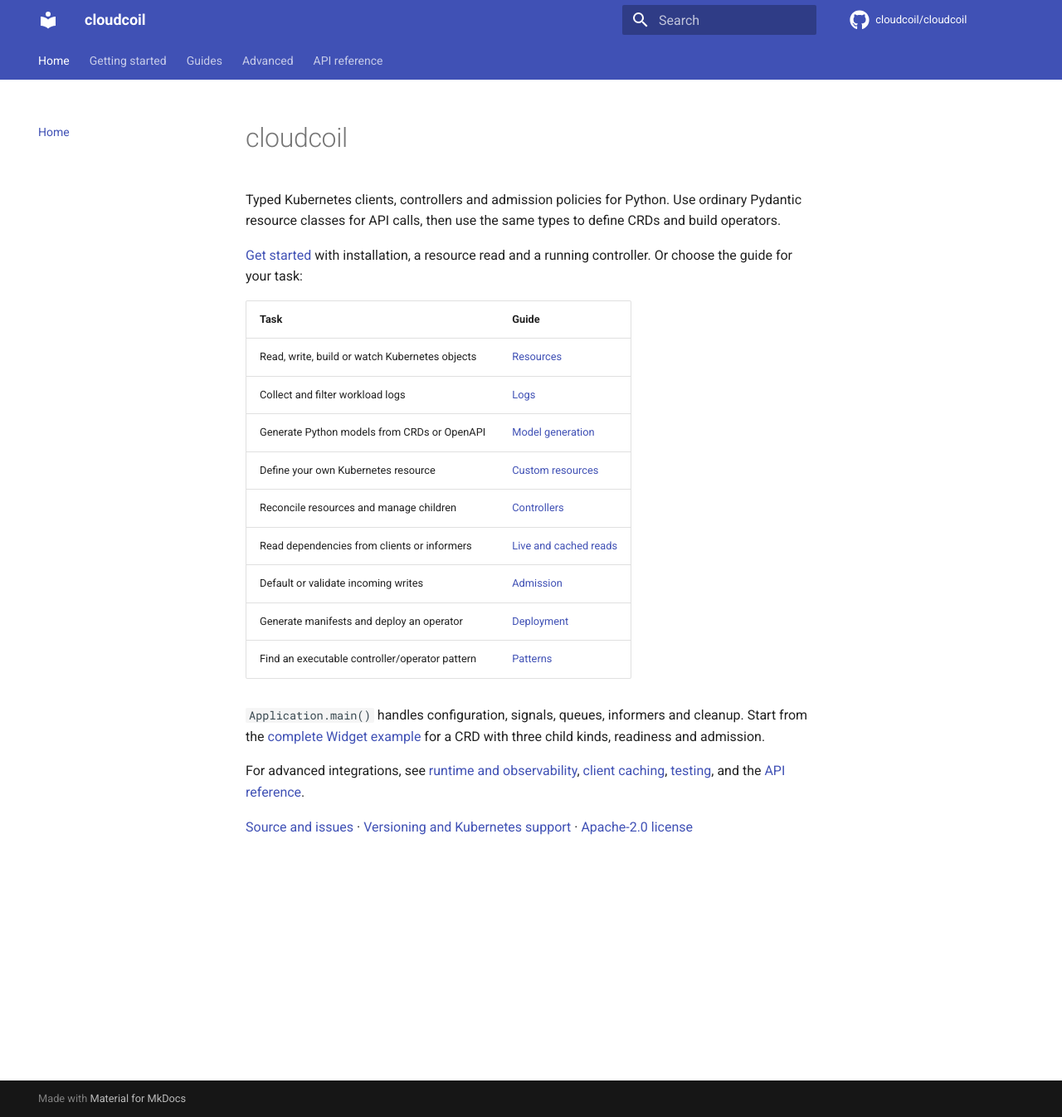
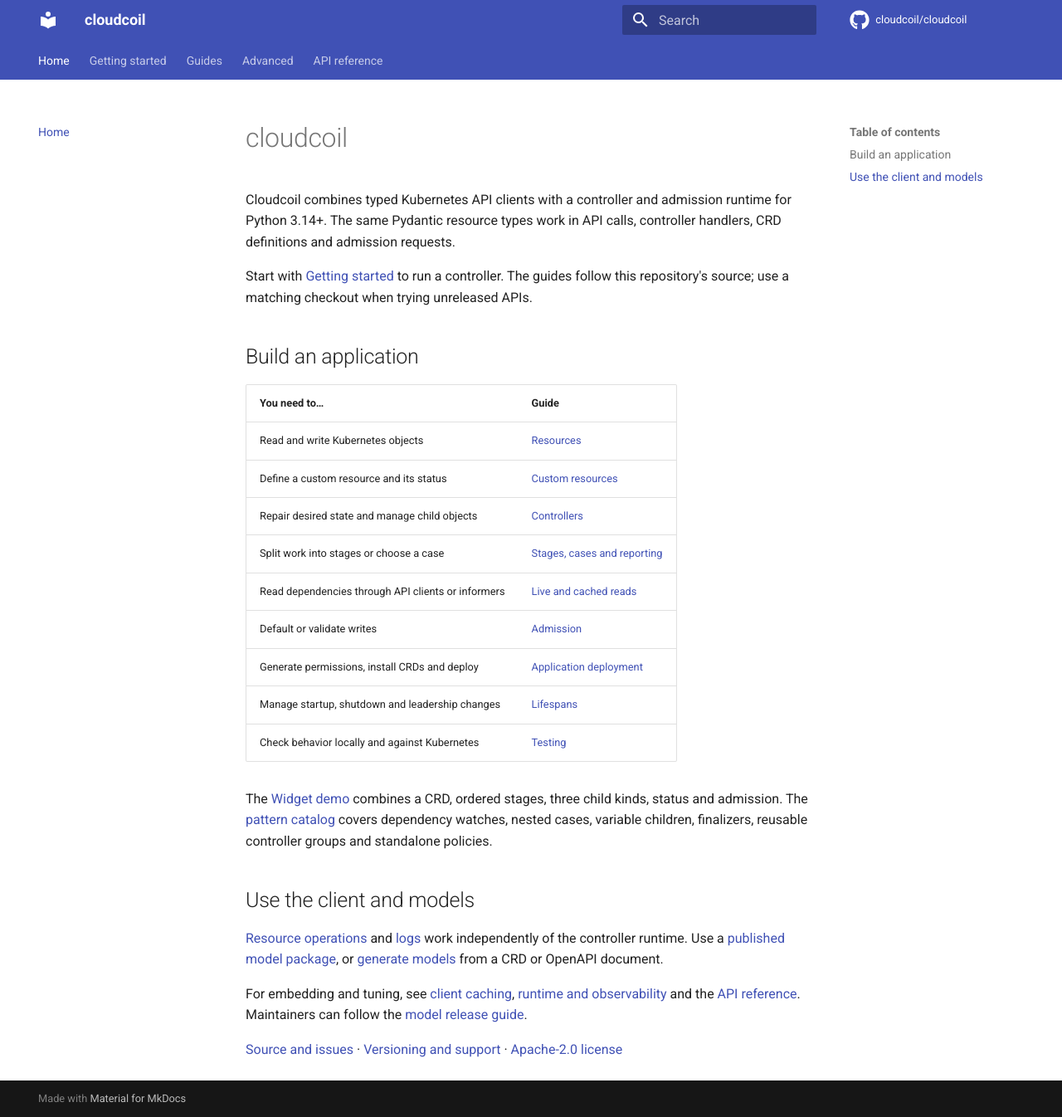
Before and after one commit to cloudcoil/cloudcoil, an MkDocs documentation site: the page built from docs/index.md, in a window 1280 px wide and 1346 px high. Shown: the whole window at 83% size. Built offline with MkDocs 1.6.1 and Material for MkDocs 9.7.7, drawn with Linux system fonts in a browser that asks for light colours; comment, search, counter and statistics services are not loaded.

Commit message:
docs: rebuild entry guides and document lifecycle events
Signed-off-by: Sambhav Kothari <sambhavs.email@gmail.com>

```diff
--- a/docs/index.md
+++ b/docs/index.md
@@ -1,31 +1,41 @@
 # cloudcoil
 
-Typed Kubernetes clients, controllers and admission policies for Python.
-Use ordinary Pydantic resource classes for API calls, then use the same types to
-define CRDs and build operators.
+Cloudcoil combines typed Kubernetes API clients with a controller and admission
+runtime for Python 3.14+. The same Pydantic resource types work in API calls,
+controller handlers, CRD definitions and admission requests.
 
-[Get started](getting-started.md) with installation, a resource read and a running
-controller. Or choose the guide for your task:
+Start with [Getting started](getting-started.md) to run a controller. The guides
+follow this repository's source; use a matching checkout when trying unreleased APIs.
 
-| Task | Guide |
+## Build an application
+
+| You need to… | Guide |
 | --- | --- |
-| Read, write, build or watch Kubernetes objects | [Resources](resources.md) |
-| Collect and filter workload logs | [Logs](logs.md) |
-| Generate Python models from CRDs or OpenAPI | [Model generation](models.md) |
-| Define your own Kubernetes resource | [Custom resources](custom-resources.md) |
-| Reconcile resources and manage children | [Controllers](controllers.md) |
-| Read dependencies from clients or informers | [Live and cached reads](reads.md) |
-| Default or validate incoming writes | [Admission](admission.md) |
-| Generate manifests and deploy an operator | [Deployment](operators.md) |
-| Find an executable controller/operator pattern | [Patterns](patterns.md) |
+| Read and write Kubernetes objects | [Resources](resources.md) |
+| Define a custom resource and its status | [Custom resources](custom-resources.md) |
+| Repair desired state and manage child objects | [Controllers](controllers.md) |
+| Split work into stages or choose a case | [Stages, cases and reporting](staged-controllers.md) |
+| Read dependencies through API clients or informers | [Live and cached reads](reads.md) |
+| Default or validate writes | [Admission](admission.md) |
+| Generate permissions, install CRDs and deploy | [Application deployment](operators.md) |
+| Manage startup, shutdown and leadership changes | [Lifespans](lifespan.md) |
+| Check behavior locally and against Kubernetes | [Testing](testing.md) |
 
-`Application.main()` handles configuration, signals, queues, informers and cleanup.
-Start from the [complete Widget example](https://github.com/cloudcoil/cloudcoil/tree/main/examples/widgets)
-for a CRD with three child kinds, readiness and admission.
+The [Widget demo](https://github.com/cloudcoil/cloudcoil/tree/main/examples/widgets)
+combines a CRD, ordered stages, three child kinds, status and admission. The
+[pattern catalog](patterns.md) covers dependency watches, nested cases, variable
+children, finalizers, reusable controller groups and standalone policies.
 
-For advanced integrations, see [runtime and observability](runtime.md),
-[client caching](caching.md), [testing](testing.md), and the [API reference](api.md).
+## Use the client and models
+
+[Resource operations](resources.md) and [logs](logs.md) work independently of the
+controller runtime. Use a [published model package](integrations.md), or
+[generate models](models.md) from a CRD or OpenAPI document.
+
+For embedding and tuning, see [client caching](caching.md),
+[runtime and observability](runtime.md) and the [API reference](api.md).
+Maintainers can follow the [model release guide](model-releases.md).
 
 [Source and issues](https://github.com/cloudcoil/cloudcoil) ·
-[Versioning and Kubernetes support](https://github.com/cloudcoil/cloudcoil/blob/main/VERSIONING.md) ·
+[Versioning and support](https://github.com/cloudcoil/cloudcoil/blob/main/VERSIONING.md) ·
 [Apache-2.0 license](https://github.com/cloudcoil/cloudcoil/blob/main/LICENSE)
--- a/mkdocs.yml
+++ b/mkdocs.yml
@@ -26,10 +26,11 @@
       - Maintaining model packages: model-releases.md
       - Custom resources: custom-resources.md
       - Controllers: controllers.md
-      - Stages, conditions and Events: staged-controllers.md
+      - Stages, cases and reporting: staged-controllers.md
       - Live clients and informer reads: reads.md
       - Admission: admission.md
       - Application deployment: operators.md
+      - Lifespans and leadership: lifespan.md
       - Patterns: patterns.md
   - Advanced:
       - Client caching and informers: caching.md
```
Also changed, not shown: README.md (+37 -36 lines), docs/api.md (+15 -2 lines), docs/getting-started.md (+20 -11 lines), docs/lifespan.md (added, +97 -0 lines).
